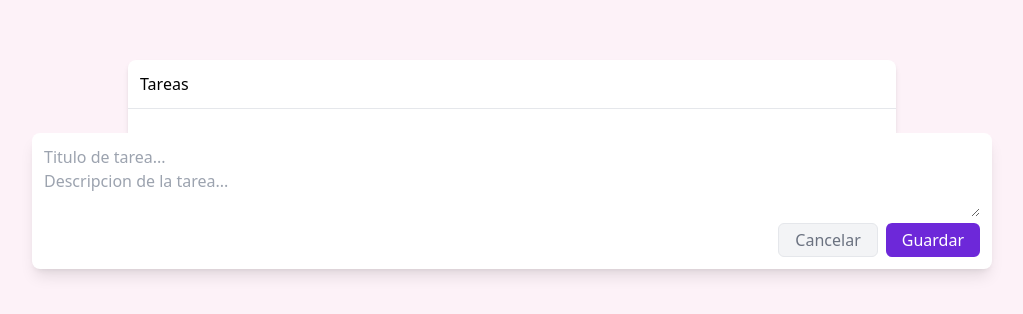
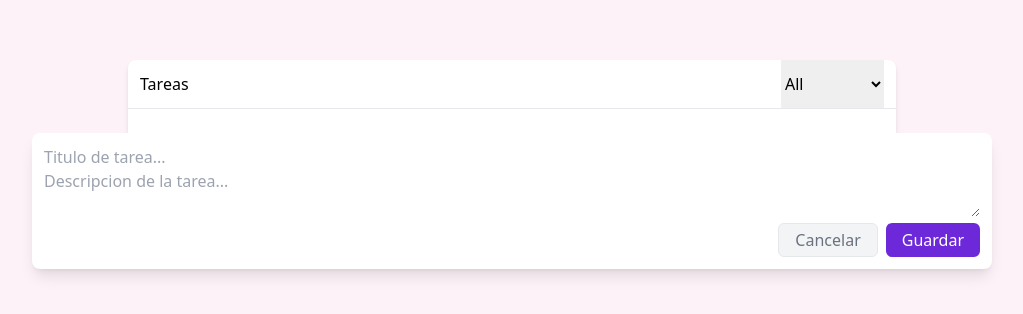
Before and after one commit to RsanabriaZ/todo-list, a React (Vite) app: page / in a window 1280 px wide. Shown: the part 236-550 px from the top of the page, without its empty margins (128-1151 px from the left). Built offline with nearby package versions, Linux system fonts and the light colour scheme.

Commit message:
[filtros] - filtrar tareas por estado

```diff
--- a/src/App.tsx
+++ b/src/App.tsx
@@ -4,12 +4,20 @@ import TaskService from './services/task.service';
 
 function App() {
   const [tasks, setTasks] = useState<Array<TaskData>>([]);
+  const [filter, setFilter] = useState<'all' | 'pending' | 'completed'>('all');
+
+  const getTasks = (filter?: string) => {
+    TaskService.get(filter).then((tasks) => {
+      setTasks(tasks);
+    });
+  };
+
+  useEffect(getTasks, []);
 
   useEffect(() => {
-    TaskService.get().then((tasks) => {
-      setTasks(tasks);
-    });
-  }, []);
+    console.log('getting task');
+    getTasks(filter);
+  }, [filter]);
 
   const onCreateTask = async (task: TaskData) => {
     try {
@@ -23,7 +31,19 @@ function App() {
   return (
     <div className="flex flex-col justify-center items-center bg-pink-50 h-screen">
       <div className="bg-white shadow-md w-3/5 rounded-tr-lg rounded-tl-lg">
-        <p className="border-b border-b-gray-200 p-3">Tareas</p>
+        <div className="flex flex-row justify-between pr-3 border-b border-b-gray-200">
+          <p className=" p-3">Tareas</p>
+          <select
+            value={filter}
+            onChange={(e) => {
+              setFilter(e.currentTarget.value as any);
+            }}
+          >
+            <option value="all" label="All" />
+            <option value="pending" label="Completed" />
+            <option value="completed" label="Pending" />
+          </select>
+        </div>
         <div className="p-3">
           {tasks.map((task, index) => (
             <Task
--- a/src/services/task.service.ts
+++ b/src/services/task.service.ts
@@ -2,10 +2,25 @@ import { TaskData } from '../components';
 
 const localKey = 'tasks';
 
+const all = (tasks: Array<TaskData>) => tasks;
+
+const pending = (tasks: Array<TaskData>) =>
+  tasks.filter((task) => task.completed);
+const completed = (tasks: Array<TaskData>) =>
+  tasks.filter((task) => !task.completed);
+
+const actions = {
+  all,
+  pending,
+  completed,
+};
+
 export default class TaskService {
-  static async get(): Promise<Array<TaskData>> {
+  static async get(
+    filter: 'all' | 'pending' | 'completed' = 'all'
+  ): Promise<Array<TaskData>> {
     const tasks = JSON.parse(localStorage.getItem(localKey) ?? '[]');
-    return tasks;
+    return actions[filter](tasks);
   }
 
   static async create(task: TaskData): Promise<TaskData> {
```
